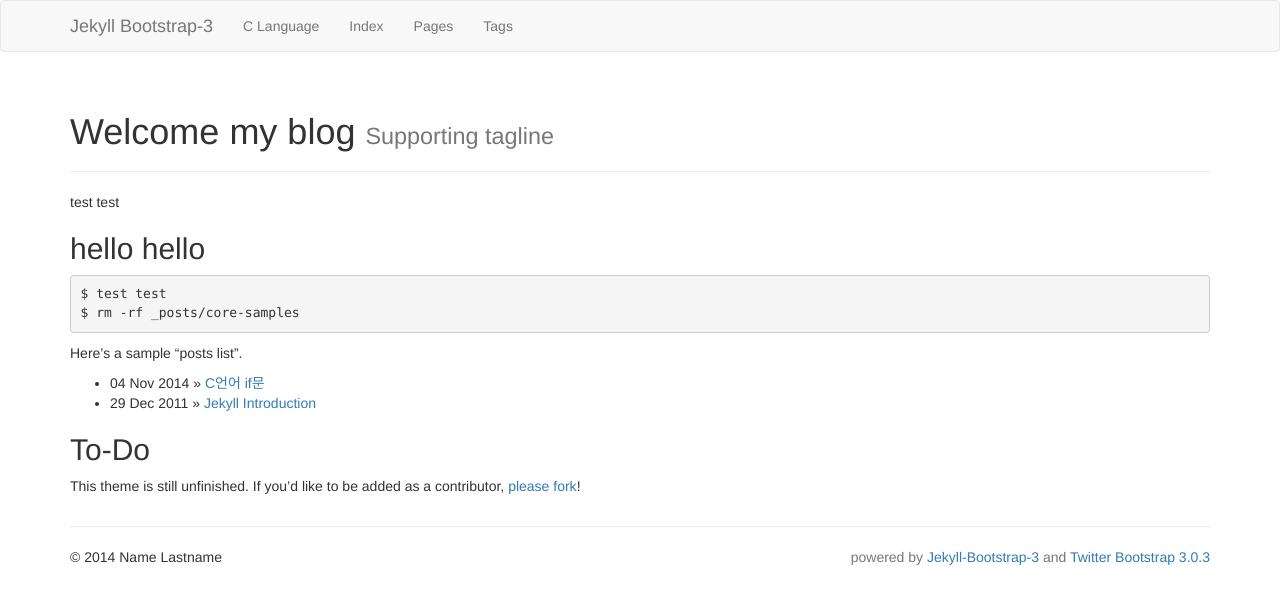
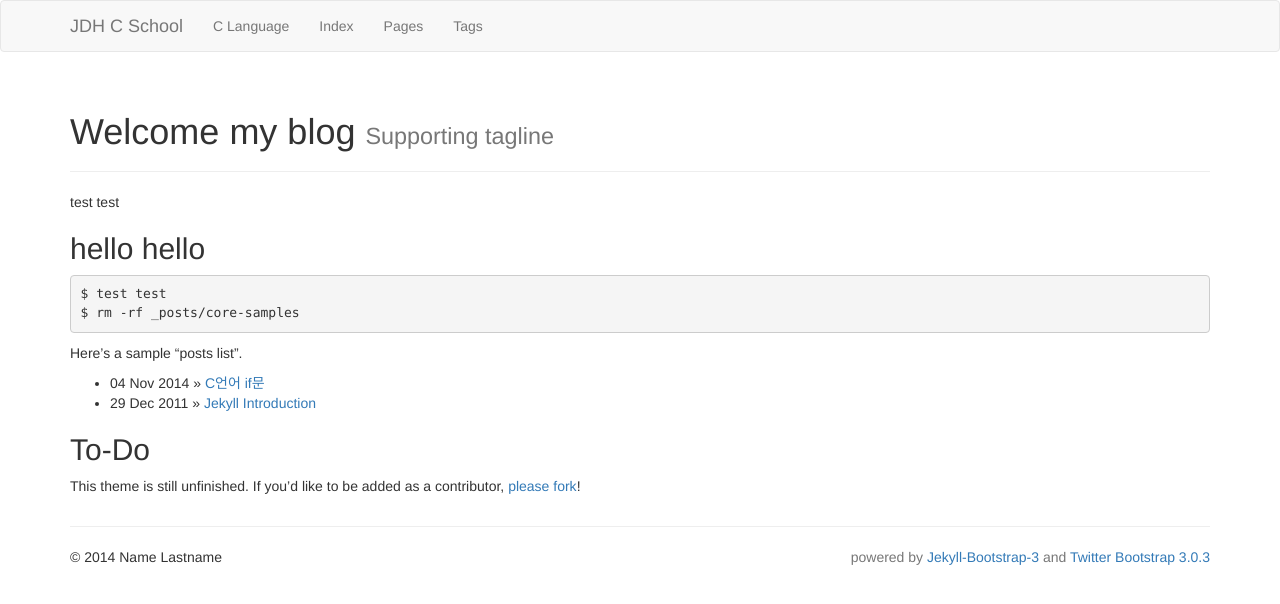
Before and after one commit to jaehwannn/study, a Jekyll site: the page built from index.md, in a window 1280 px wide. Shown: the top 604 px of the page. Built offline with Jekyll 4.4.1, drawn with Linux system fonts in a browser that asks for light colours; nearby versions of some CDN libraries; library files that are not in the unit come from our copies.

Commit message:
second blog

```diff
--- a/_config.yml
+++ b/_config.yml
@@ -11,7 +11,7 @@ markdown: kramdown
 # Themes are encouraged to use these universal variables
 # so be sure to set them if your theme uses them.
 #
-title : Jekyll Bootstrap-3
+title : JDH C School
 tagline: Site Tagline
 author :
   name : Name Lastname
```
